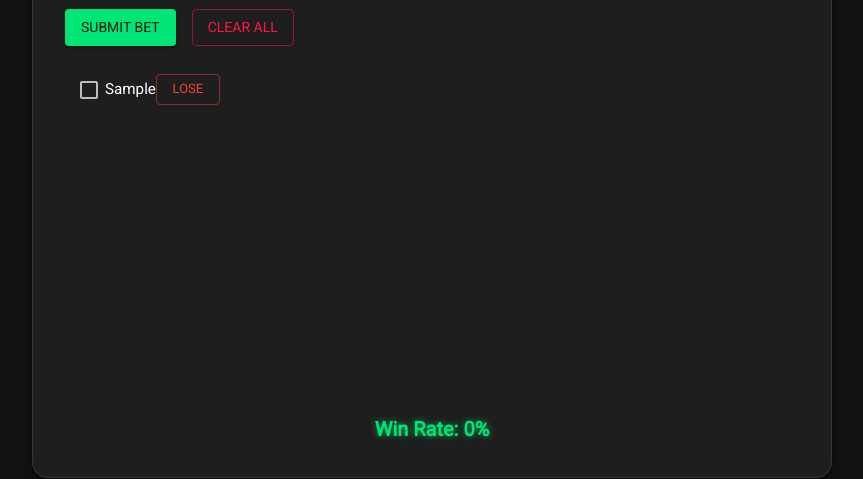
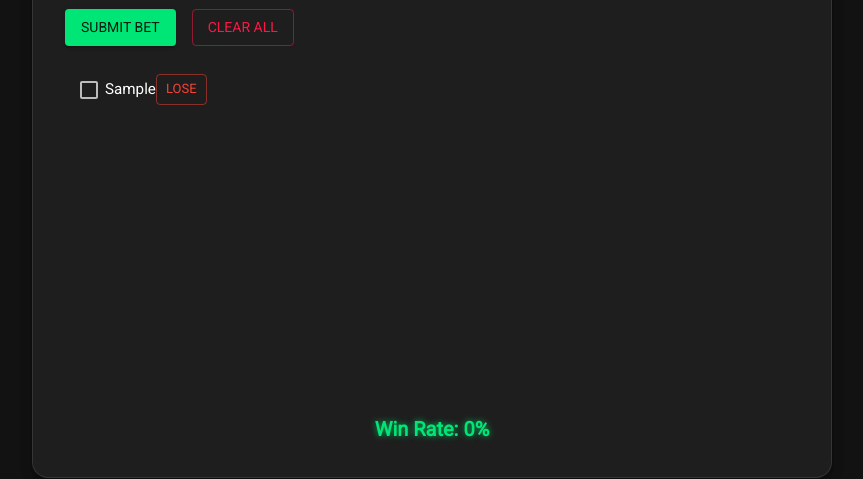
Before and after one commit to elmonickcool/betbuilder-checklist-app, a React (Vite) app: page / in a window 1280 px wide. Both pictures are taken after typing "Sample" into the empty fields and a click on the button "SUBMIT BET". Shown: the part 290-769 px from the top of the page, without its empty margins (208-1071 px from the left). Built offline with nearby package versions, Linux system fonts and the light colour scheme.

Commit message:
commit loss update

```diff
--- a/src/App.jsx
+++ b/src/App.jsx
@@ -181,8 +181,7 @@ export default function App() {
             sx={{
               mt: 3,
               flex: "1 1 auto",
-              overflowY: "auto",
-              maxHeight: isSmallScreen ? "40vh" : "auto",
+
             }}
           >
             <Grid container spacing={1}>
@@ -253,7 +252,7 @@ export default function App() {
                       size="small"
                       onClick={() => handleLose(index)}
                       disabled={item.status === "lose"}
-                      sx={{ minWidth: 64 }}
+                      sx={{ minWidth: 32 }}
                       aria-label={`Mark bet "${item.text}" as lost`}
                     >
                       Lose
```
